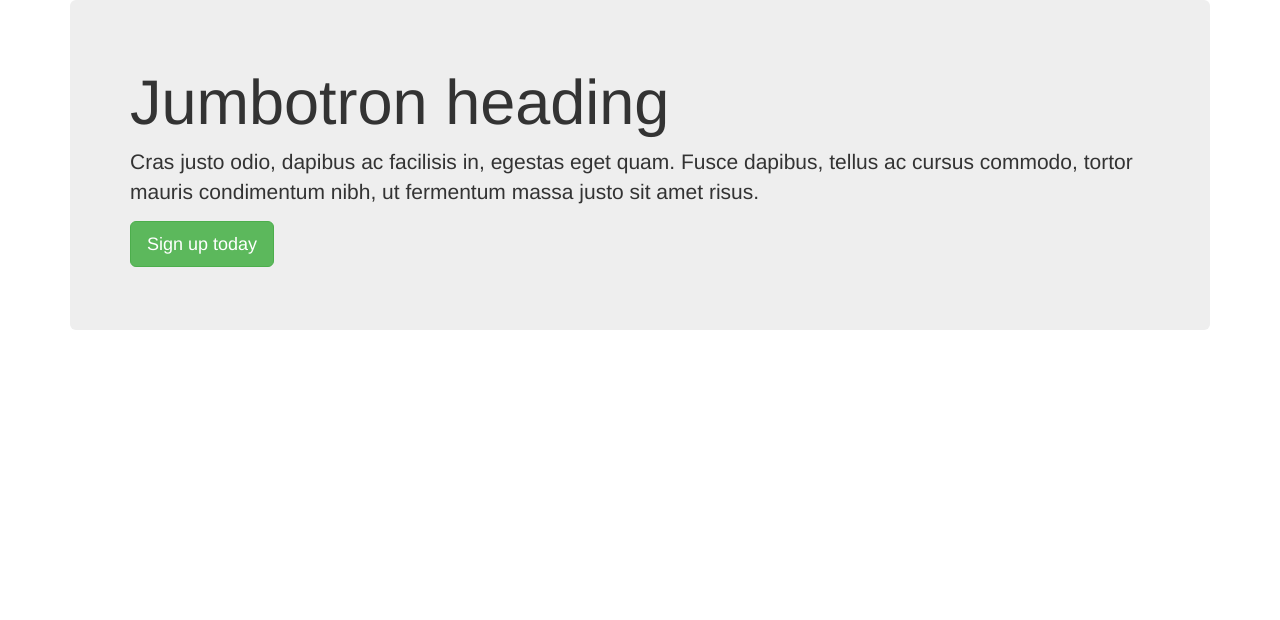
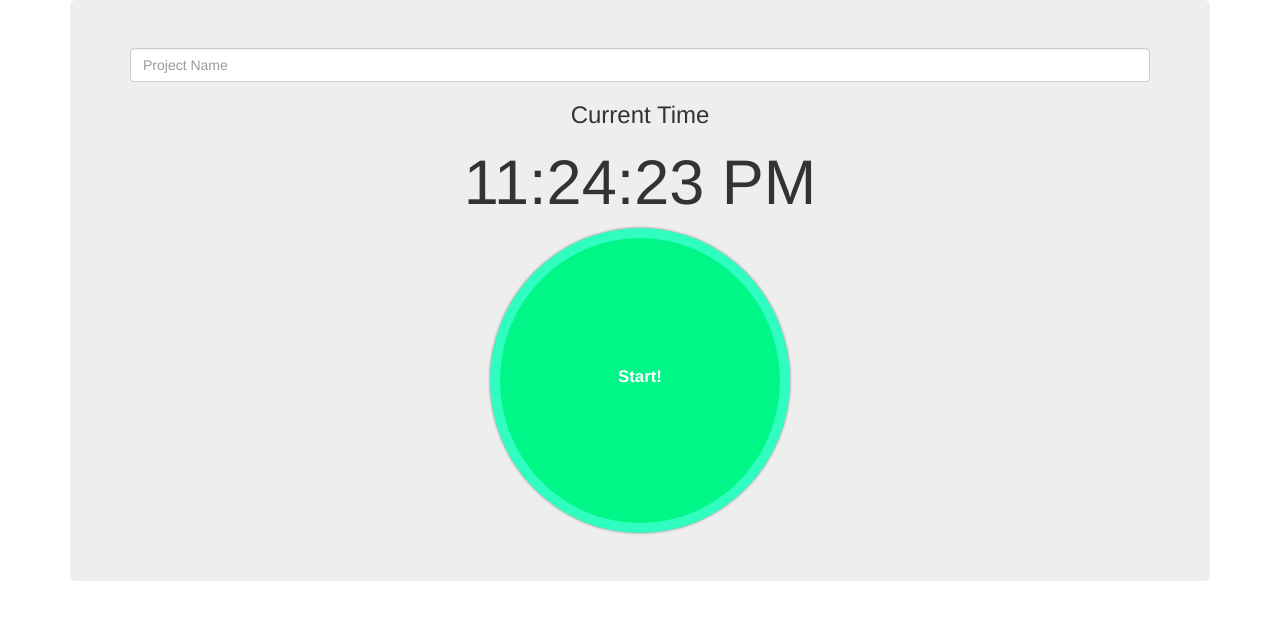
Before and after one commit to jgonzalezd/time-logger, a React app: page / in a window 1280 px wide. Built offline with nearby package versions, Linux system fonts and the light colour scheme.

Commit message:
added state

```diff
--- /dev/null
+++ b/src/components/AddProject/index.js
@@ -0,0 +1,64 @@
+import React, { Component } from 'react';
+import Button from '../Button'
+
+
+export class AddProject  extends Component {
+
+  constructor(props) {
+    super(props);
+    this.state = {
+      date: new Date()
+    }
+  }
+
+  componentDidMount() {
+    this.timerID = setInterval(
+      () => this.tick(),
+      1000
+    );
+    console.log(this.state);
+  }
+
+  componentWillUnmount(){
+    clearInterval(this.timerID);
+  }
+
+  tick(){
+    this.setState({
+      date: new Date()
+    });
+  }
+
+  onSubmit = (e) => {
+    if (e) e.preventDefault();
+    // console.log(this.state);
+    window.props = this.props
+    this.props.onNewProject({
+      name: this.refs.projectName.value,
+      startDate: new Date()
+    });
+  }
+
+  render(){
+    return(
+      <div className="row">
+        <div className="col-xs-12">
+          <div className="jumbotron">
+            <form onSubmit={this.onSubmit}>
+              <input type="text"
+                     className="form-control"
+                     placeholder="Project Name"
+                     ref="projectName"
+                     required />
+              <div className="text-center" >
+                <h3>Current Time</h3>
+                <h1>{this.state.date.toLocaleTimeString()}</h1>
+                <Button />
+              </div>
+            </form>
+          </div>
+        </div>
+      </div>
+    );
+  }
+}
--- a/src/components/App/index.js
+++ b/src/components/App/index.js
@@ -1,16 +1,40 @@
 
 import './index.scss'
-import React from 'react';
+import React, { Component } from 'react';
 import { BrowserRouter, Route } from 'react-router-dom';
 
-import Home from '../Home'
+import { AddProject } from '../AddProject'
 
-const App = () => (
-  <div className="container">
-    <BrowserRouter>
-      <Route exact path="/" component={Home}/>
-    </BrowserRouter>
-  </div>
-);
+export default class App extends Component {
+  constructor(props) {
+    super(props);
+    this.state = {
+      allProjects: [
+        // {
+        //   id: 1,
+        //   name: '',
+        //   startDate: '',
+        //   weeks: []
+        // }
+      ]
+    }
+    // this.addProject = this.addProject.bind(this) only if using addProject() {};
+  }
 
-export default App;
+  addProject = (newProject) => {
+    this.setState({
+      allProjects: [
+        ...this.state.allProjects,
+        newProject
+      ]
+    });
+    console.log(this.state);
+  }
+
+
+  render() {
+    return (
+      <AddProject onNewProject={this.addProject} />
+    );
+  }
+}
--- a/src/components/App/index.scss
+++ b/src/components/App/index.scss
@@ -1 +1,5 @@
 @import "../../../node_modules/bootstrap/dist/css/bootstrap.css";
+
+* {
+  box-sizing: border-box;
+}
--- /dev/null
+++ b/src/components/Button/index.js
@@ -0,0 +1,13 @@
+import React from 'react';
+import './index.scss'
+
+const Button = (props) => (
+  <div className="round-button">
+    <div className="round-button-circle">
+      <button type="submit" className="round-button">Start!</button>
+    </div>
+  </div>
+)
+
+
+export default Button;
--- /dev/null
+++ b/src/components/Button/index.scss
@@ -0,0 +1,39 @@
+.round-button {
+  max-width: 300px;
+  margin: 0 auto;
+
+  button {
+    background-color: Transparent;
+    background-repeat:no-repeat;
+    border: none;
+    display: block;
+    float: left;
+    width: 100%;
+    padding-top: 50%;
+    padding-bottom: 50%;
+    line-height: 1em;
+    margin-top: -0.5em;
+    text-align: center;
+    color: white;
+    text-decoration: none;
+    font-weight: bold;
+    font-size: 1.2em;
+    // cursor: pointer;
+  }
+}
+
+.round-button-circle {
+
+  width: 100%;
+  height: 0;
+  padding-bottom: 95%;
+  border-radius: 50%;
+  border: 10px solid #2ffec0;
+  overflow: hidden;
+  background: #00f788;
+  box-shadow: 0 0 3px gray;
+}
+
+.round-button-circle:hover {
+  background: #00990f;
+}
--- a/src/components/Home/index.js
+++ /dev/null
@@ -1,12 +0,0 @@
-import React from 'react';
-
-const Home = (props) => (
-    // <h2>{ props.title }</h2>
-    <div className="jumbotron">
-      <h1>Jumbotron heading</h1>
-      <p className="lead">Cras justo odio, dapibus ac facilisis in, egestas eget quam. Fusce dapibus, tellus ac cursus commodo, tortor mauris condimentum nibh, ut fermentum massa justo sit amet risus.</p>
-      <p><a className="btn btn-lg btn-success" href="#" role="button">Sign up today</a></p>
-    </div>
-);
-
-export default Home;
--- a/src/index.js
+++ b/src/index.js
@@ -1,7 +1,13 @@
 import React from 'react'
 import { render } from 'react-dom'
+import { BrowserRouter, Route } from 'react-router-dom';
 
 import App from './components/App'
 
-render(<App />,
+render(
+  <div className="container">
+    <BrowserRouter>
+      <Route exact path="/" component={App}/>
+    </BrowserRouter>
+  </div>,
 document.getElementById('root'))
```
Also changed, not shown: src/components/RuningProject/index.js (added).
